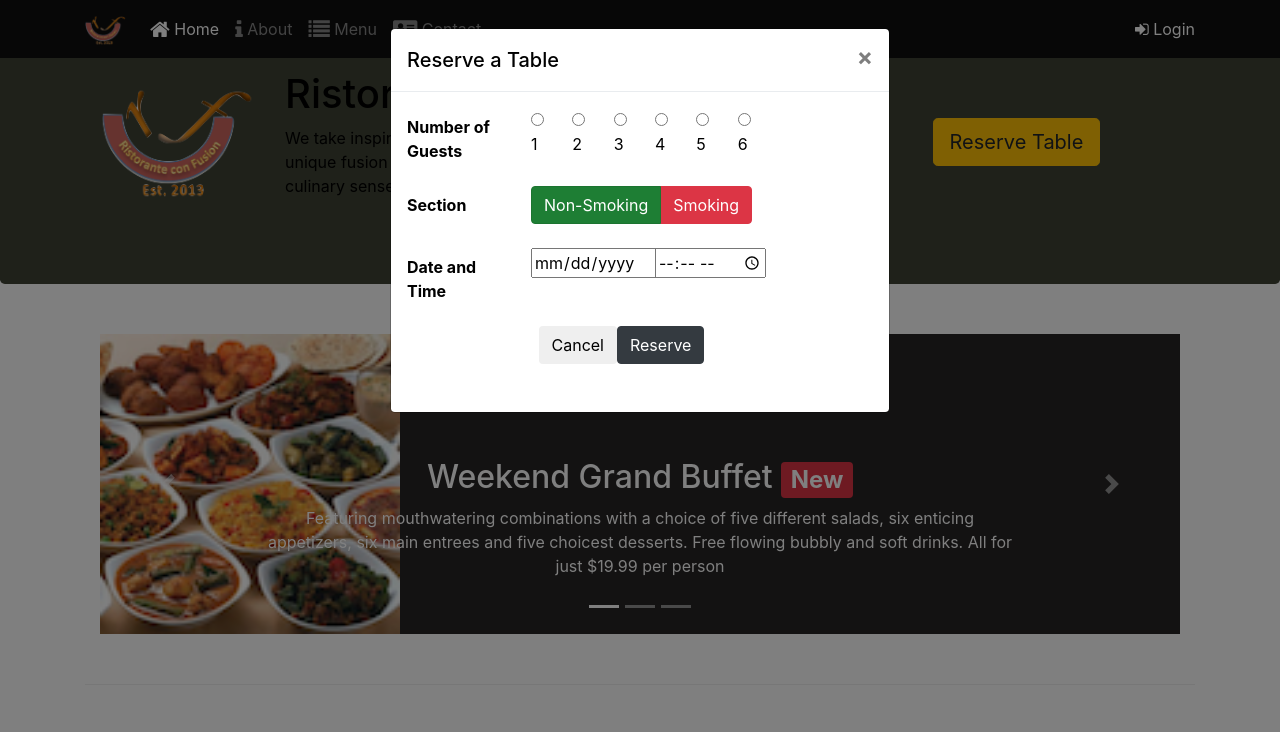
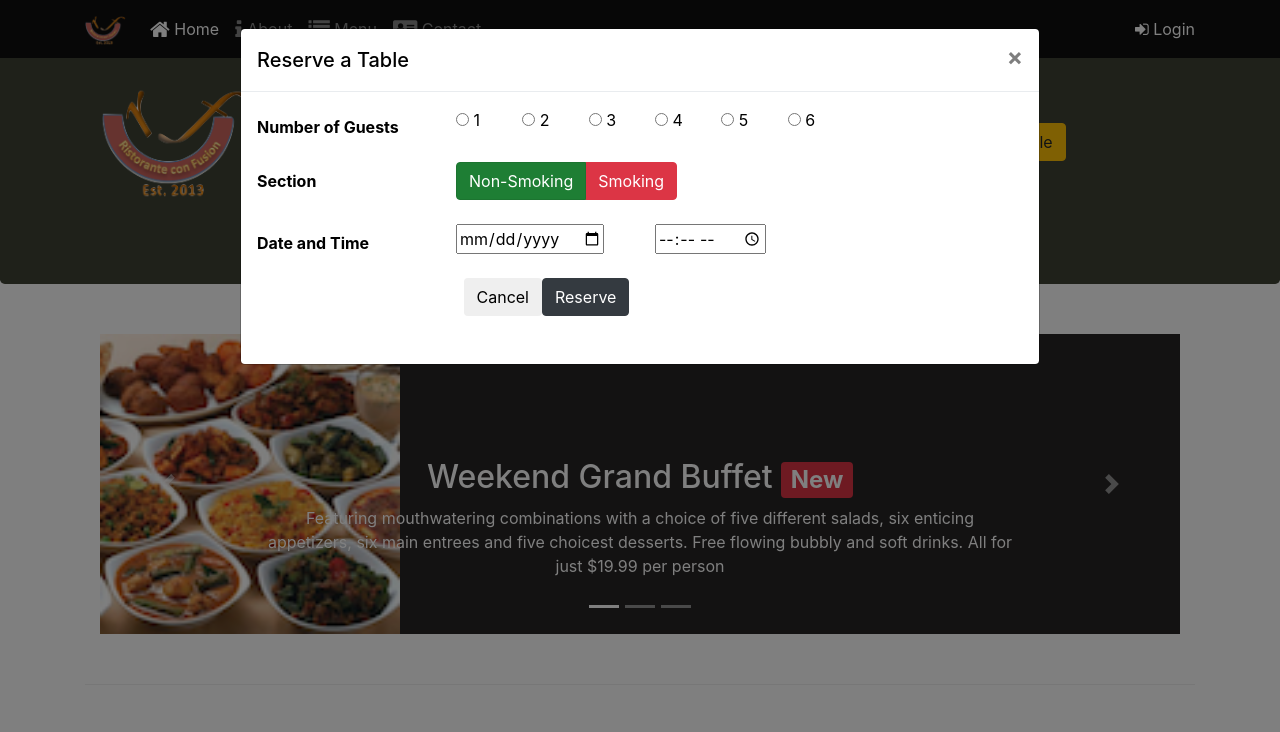
Before and after one commit to Tejasnarayan/Bootstrap_demo, a website: page index.html in a window 1280 px wide. Both pictures are taken after a click on the button "Reserve Table". Shown: the top 732 px of the page. Drawn offline with nearby package versions, Linux system fonts and the light colour scheme.

Commit message:
Assignment 3 modification

```diff
--- a/index.html
+++ b/index.html
@@ -88,12 +88,12 @@
                     <p>We take inspiration from the World's best cuisines, and create a unique fusion experience. Our lipsmacking creations will tickle your culinary senses!</p>
                 </div>
                 <div class="col-12 col-sm-3 offset-1 align-self-center">
-                    <button type="button" class="btn btn-warning btn-lg" data-toggle="modal" data-target="#restab">
+                    <button type="button" class="btn btn-warning btn-ligth" data-toggle="modal" data-target="#restab">
                         Reserve Table
                       </button>
 
-                      <div class="modal fade" id="restab" tabindex="-3" role="dialog" aria-labelledby="modTitle" aria-hidden="true">
-                        <div class="modal-dialog" role="document">
+                      <div class="modal fade" id="restab" tabindex="-1" role="dialog" aria-labelledby="modTitle" aria-hidden="true">
+                        <div class="modal-dialog modal-lg" role="document">
                           <div class="modal-content">
                             <div class="modal-header">
                               <h5 class="modal-title" id="modTitle">Reserve a Table</h5>
```
